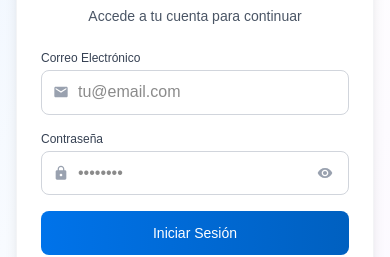
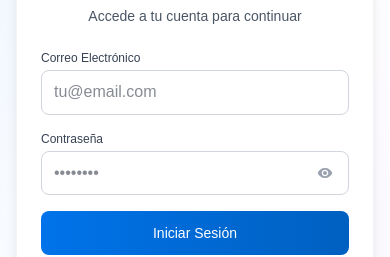
Before and after one commit to EliezerAnteliz/OrchestraAttendanceTracker-New, a Next.js app in the folder web/: page /login in a window 390 px wide. Shown: the part 222-479 px from the top of the page. Built offline with nearby package versions, Linux system fonts and the light colour scheme; no server answers.

Commit message:
Update page.tsx

```diff
--- a/web/src/app/login/page.tsx
+++ b/web/src/app/login/page.tsx
@@ -96,7 +96,7 @@ export default function LoginPage() {
                   {t('email')}
                 </label>
                 <div className="relative">
-                  <div className="absolute inset-y-0 left-0 pl-3 flex items-center pointer-events-none">
+                  <div className="hidden md:absolute md:inset-y-0 md:left-0 md:pl-3 md:flex md:items-center md:pointer-events-none">
                     <MdEmail className="h-4 w-4 text-gray-400" />
                   </div>
                   <input
@@ -105,7 +105,7 @@ export default function LoginPage() {
                     value={email}
                     onChange={(e) => setEmail(e.target.value)}
                     required
-                    className="w-full pl-9 pr-3 py-2.5 border border-gray-300 rounded-lg focus:outline-none focus:ring-1 focus:ring-[#0073ea] focus:border-transparent transition-all duration-200 text-sm"
+                    className="w-full pl-3 md:pl-9 pr-3 py-2.5 border border-gray-300 rounded-lg focus:outline-none focus:ring-1 focus:ring-[#0073ea] focus:border-transparent transition-all duration-200 text-sm text-gray-900"
                     placeholder="tu@email.com"
                   />
                 </div>
@@ -116,7 +116,7 @@ export default function LoginPage() {
                   {t('password')}
                 </label>
                 <div className="relative">
-                  <div className="absolute inset-y-0 left-0 pl-3 flex items-center pointer-events-none">
+                  <div className="hidden md:absolute md:inset-y-0 md:left-0 md:pl-3 md:flex md:items-center md:pointer-events-none">
                     <MdLock className="h-4 w-4 text-gray-400" />
                   </div>
                   <input
@@ -125,7 +125,7 @@ export default function LoginPage() {
                     value={password}
                     onChange={(e) => setPassword(e.target.value)}
                     required
-                    className="w-full pl-9 pr-10 py-2.5 border border-gray-300 rounded-lg focus:outline-none focus:ring-1 focus:ring-[#0073ea] focus:border-transparent transition-all duration-200 text-sm"
+                    className="w-full pl-3 md:pl-9 pr-10 py-2.5 border border-gray-300 rounded-lg focus:outline-none focus:ring-1 focus:ring-[#0073ea] focus:border-transparent transition-all duration-200 text-sm text-gray-900"
                     placeholder="••••••••"
                   />
                   <button
```
